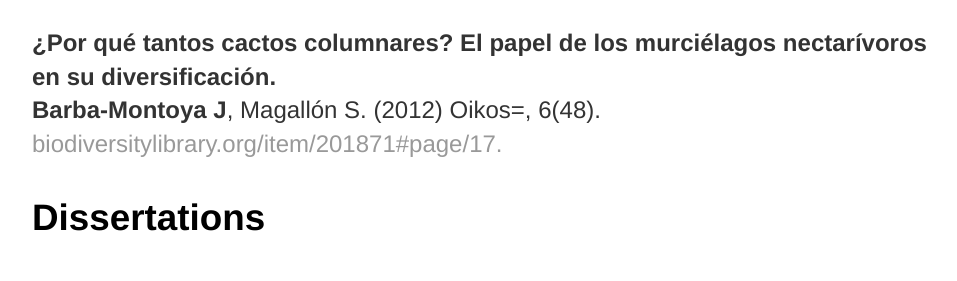
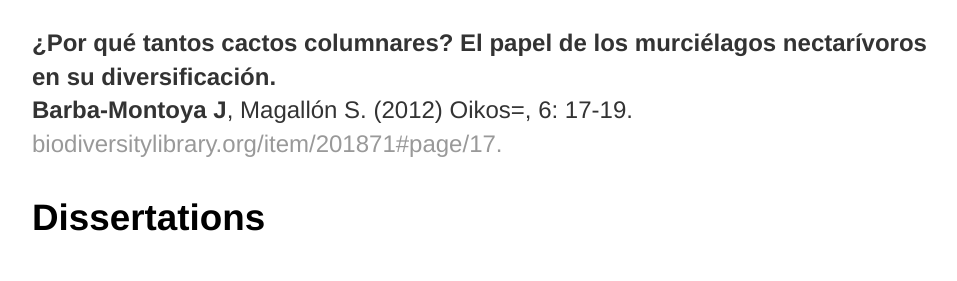
Before and after one commit to josebarbamontoya/josebarbamontoya.github.io, a Jekyll site: the page built from research/index.html, in a window 1280 px wide and 900 px high, scrolled down 1729 px. Shown: the part 164-445 px from the top of the window, without its empty margins (160-1117 px from the left). Built offline with Jekyll 4.4.1, drawn with Linux system fonts in a browser that asks for light colours.

Commit message:
Update index.html

```diff
--- a/research/index.html
+++ b/research/index.html
@@ -39,7 +39,7 @@ dos Reis M, Gunnell GF, <b>Barba-Montoya J</b>, Wilkins A, Yang Z, Yoder AD. (20
 <b>Barba-Montoya J</b>, dos Reis M, Yang Z. (2017) Molecular Phylogenetics and Evolution, 114: 386–400. <a href="https://www.sciencedirect.com/science/article/pii/S1055790317303044?via%3Dihub"> DOI: 10.1016/j.ympev.2017.07.005.</a>
 
 <p><b>¿Por qué tantos cactos columnares? El papel de los murciélagos nectarívoros en su diversificación.</b><br>
-<b>Barba-Montoya J</b>, Magallón S. (2012)  Oikos=, 6(48). <a href="https://www.biodiversitylibrary.org/item/201871#page/17"> biodiversitylibrary.org/item/201871#page/17.</a>
+<b>Barba-Montoya J</b>, Magallón S. (2012)  Oikos=, 6: 17-19. <a href="https://www.biodiversitylibrary.org/item/201871#page/17"> biodiversitylibrary.org/item/201871#page/17.</a>
 
 
 					<h3>Dissertations</h3>
```
